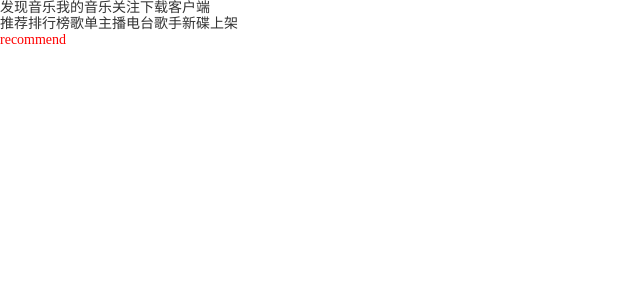
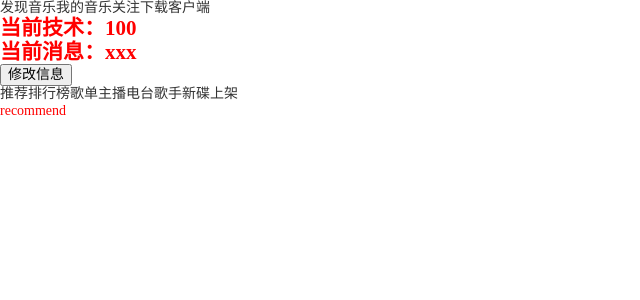
Before and after one commit to shyhhh/shy-music, a React (Create React App) app: page /#/discover/recommend in a window 1280 px wide. Shown: the top 300 px of the page, without its empty margins (0-640 px from the left). Built offline with nearby package versions, Linux system fonts and the light colour scheme.

Commit message:
使用 useDispatch

```diff
--- a/package.json
+++ b/package.json
@@ -3,6 +3,7 @@
   "version": "0.1.0",
   "private": true,
   "dependencies": {
+    "@reduxjs/toolkit": "1.9.3",
     "@testing-library/jest-dom": "^5.14.1",
     "@testing-library/react": "^13.0.0",
     "@testing-library/user-event": "^13.2.1",
@@ -14,6 +15,7 @@
     "normalize.css": "8.0.1",
     "react": "^18.2.0",
     "react-dom": "^18.2.0",
+    "react-redux": "8.0.5",
     "react-router-dom": "6.9.0",
     "react-scripts": "5.0.1",
     "typescript": "^4.4.2",
--- a/src/App.tsx
+++ b/src/App.tsx
@@ -1,8 +1,18 @@
-import { Suspense } from 'react'
+import { Suspense, memo } from 'react'
 import { Link, useRoutes } from 'react-router-dom'
 import { routes } from './router'
+import { shallowEqualApp, useAppDispatch, useAppSelector } from './store'
+import { changeMessageAction } from './store/modules/counter'
 
-export function App() {
+export const App: React.FC = memo(() => {
+  const dispatch = useAppDispatch()
+  function handleChangeMessage() {
+    dispatch(changeMessageAction('冲冲冲'))
+  }
+  const { count, message } = useAppSelector((state) => ({
+    count: state.counter.count,
+    message: state.counter.message
+  }), shallowEqualApp)
   return (
     <div className="App">
       <div className='nav'>
@@ -11,9 +21,12 @@ export function App() {
         <Link to='/focus'>关注</Link>
         <Link to='/download'>下载客户端</Link>
       </div>
+      <h2>当前技术：{count}</h2>
+      <h2>当前消息：{message}</h2>
+      <button onClick={handleChangeMessage}>修改信息</button>
       <Suspense fallback=''>
         <div className='main'>{useRoutes(routes)}</div>
       </Suspense>
     </div>
   )
-}
+})
--- a/src/index.tsx
+++ b/src/index.tsx
@@ -1,14 +1,18 @@
 import ReactDOM from 'react-dom/client'
 import { HashRouter } from 'react-router-dom'
-import { App } from '@/App'
 import 'normalize.css'
 import './assets/css/index.less'
+import { Provider } from 'react-redux'
+import store from './store'
+import { App } from '@/App'
 
 const root = ReactDOM.createRoot(
   document.getElementById('root') as HTMLElement
 )
 root.render(
   <HashRouter>
-    <App />
+    <Provider store={store}>
+      <App />
+    </Provider>
   </HashRouter>
 )
--- /dev/null
+++ b/src/store/index.ts
@@ -0,0 +1,19 @@
+import { configureStore } from '@reduxjs/toolkit'
+import type { TypedUseSelectorHook } from 'react-redux'
+import { shallowEqual, useDispatch, useSelector } from 'react-redux'
+import counterReducer from './modules/counter'
+
+const store = configureStore({
+  reducer: {
+    counter: counterReducer
+  }
+})
+
+type GetStateFnType = typeof store.getState
+type IRootState = ReturnType<GetStateFnType>
+type DispatchType = typeof store.dispatch
+export const useAppSelector: TypedUseSelectorHook<IRootState> = useSelector
+export const useAppDispatch: () => DispatchType = useDispatch
+export const shallowEqualApp = shallowEqual
+
+export default store
--- /dev/null
+++ b/src/store/modules/counter.ts
@@ -0,0 +1,17 @@
+import { createSlice } from '@reduxjs/toolkit'
+
+const counterSlice = createSlice({
+  name: 'counter',
+  initialState: {
+    count: 100,
+    message: 'xxx'
+  },
+  reducers: {
+    changeMessageAction(state, { payload }) {
+      state.message = payload
+    }
+  }
+})
+
+export const { changeMessageAction } = counterSlice.actions
+export default counterSlice.reducer
```
Also changed, not shown: 1 other file (tests, documents, lock files or other folders).
